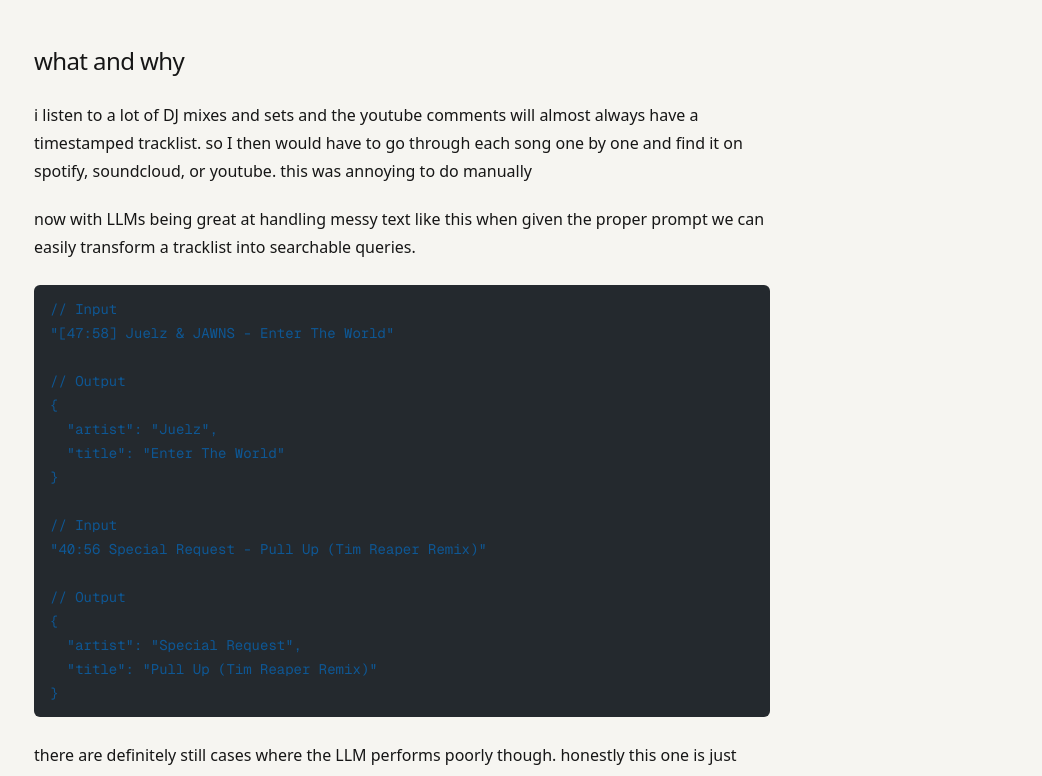
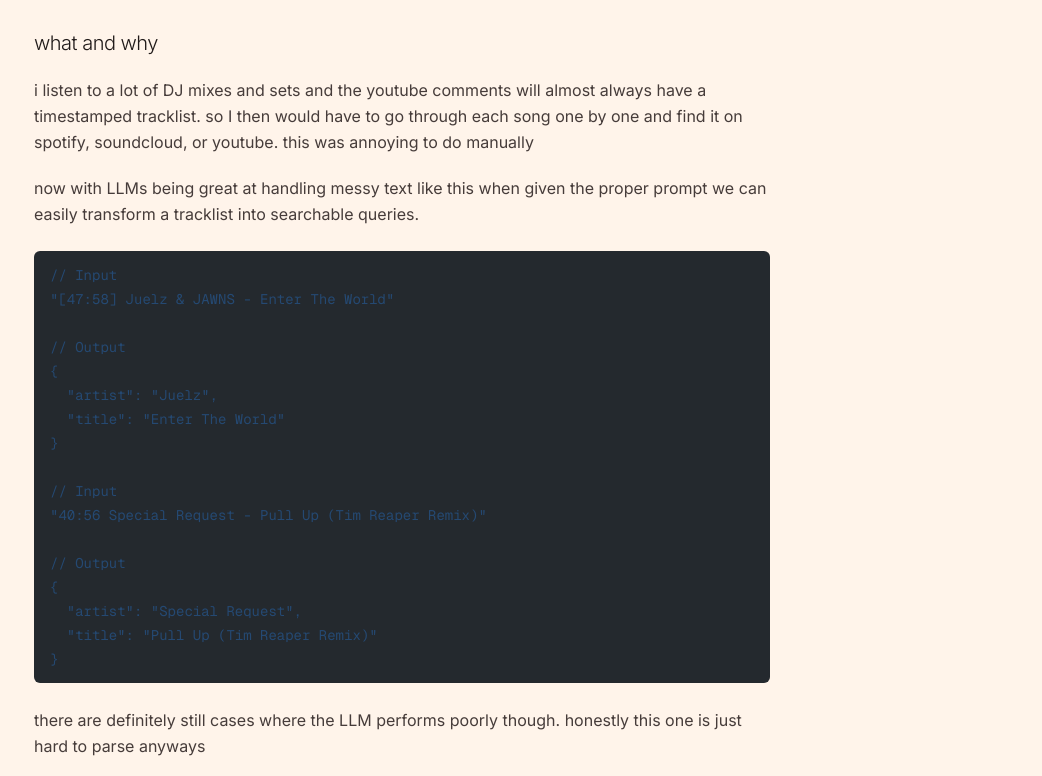
Before and after one commit to ParthMmm/web2026, an Astro site: page /projects/tracklister in a window 1280 px wide. Shown: the part 151-927 px from the top of the page, without its empty margins (238-1280 px from the left). Built offline with nearby package versions, Linux system fonts and the light colour scheme; Astro itself is replaced by a stand-in of ours; some packages are replaced by stand-ins of ours; code samples lack their colours; a web font is replaced by a local one.

Commit message:
Theme overhaul: Flexoki light + blue/green dark mode
- Replace achromatic grayscale with official Flexoki oklch palette (light)
- Add .dark {} CSS overrides with blue backgrounds + green text
- Switch fonts: Inter (light mode), Commit Mono (dark mode)
- Swap theme toggle icons: circuit (light), book (dark)
- Move theme toggle to fixed top-right corner
- Improve typography: Inter OpenType features, prose heading weights,
  code block colors, focus-visible rings, color-scheme, view transitions
- Remove broken dark: utility classes that resolved to wrong colors
- Use CSS custom properties in component styles instead of hardcoded oklch

Co-Authored-By: Claude Opus 4.6 <noreply@anthropic.com>

```diff
--- a/package.json
+++ b/package.json
@@ -16,8 +16,10 @@
     "@astrojs/sitemap": "^3.7.0",
     "@astrojs/vercel": "^9.0.4",
     "@biomejs/biome": "^2.4.4",
+    "@fontsource/commit-mono": "^5.2.5",
     "@fontsource/geist-mono": "^5.2.7",
     "@fontsource/geist-sans": "^5.2.5",
+    "@fontsource/inter": "^5.2.8",
     "@types/react": "^19.2.14",
     "@types/react-dom": "^19.2.3",
     "astro": "^5.17.3",
--- a/src/components/ContentWrapper.astro
+++ b/src/components/ContentWrapper.astro
@@ -2,22 +2,21 @@
 ---
 
 <section class="content-wrapper w-full prose max-w-none
-  prose-headings:font-extralight prose-headings:tracking-tight
-  prose-h1:text-900 dark:prose-h1:text-100
-  prose-h2:text-900 dark:prose-h2:text-100
-  prose-h3:text-900 dark:prose-h3:text-100
-  prose-p:text-900 dark:prose-p:text-paper
-  prose-strong:text-900 dark:prose-strong:text-paper
-  prose-ul:text-900 dark:prose-ul:text-paper
-  prose-li:text-900 dark:prose-li:text-paper
-  prose-li:marker:text-500
+  prose-headings:font-light prose-headings:tracking-tight prose-headings:text-wrap-balance
+  prose-h1:text-950 prose-h1:text-3xl
+  prose-h2:text-950 prose-h2:text-xl
+  prose-h3:text-950 prose-h3:text-lg
+  prose-p:text-800 prose-p:leading-relaxed
+  prose-strong:text-900
+  prose-ul:text-800
+  prose-li:text-800
+  prose-li:marker:text-400
   prose-a:text-accent dark:prose-a:text-accent-light
-  prose-a:no-underline
-  prose-code:text-accent-muted
-  prose-blockquote:text-500
-  prose-hr:border-900
-  prose-pre:bg-900
-  prose-pre:text-900 dark:prose-pre:text-paper">
+  prose-a:no-underline prose-a:underline-offset-2
+  prose-code:text-accent-muted prose-code:text-sm
+  prose-blockquote:text-600 prose-blockquote:border-300
+  prose-hr:border-200
+  prose-pre:bg-black prose-pre:text-paper">
     <slot/>
   </section>
 
--- a/src/components/ThemeIcon.astro
+++ b/src/components/ThemeIcon.astro
@@ -9,9 +9,15 @@
   title="Toggle between dark and light mode"
 >
   <span class="sr-only">Toggle theme</span>
-  <svg width="30px" xmlns="http://www.w3.org/2000/svg" viewBox="0 0 24 24" aria-hidden="true">
-    <path class="sun" fill-rule="evenodd" d="M12 17.5a5.5 5.5 0 1 0 0-11 5.5 5.5 0 0 0 0 11zm0 1.5a7 7 0 1 0 0-14 7 7 0 0 0 0 14zm12-7a.8.8 0 0 1-.8.8h-2.4a.8.8 0 0 1 0-1.6h2.4a.8.8 0 0 1 .8.8zM4 12a.8.8 0 0 1-.8.8H.8a.8.8 0 0 1 0-1.6h2.5a.8.8 0 0 1 .8.8zm16.5-8.5a.8.8 0 0 1 0 1l-1.8 1.8a.8.8 0 0 1-1-1l1.7-1.8a.8.8 0 0 1 1 0zM6.3 17.7a.8.8 0 0 1 0 1l-1.7 1.8a.8.8 0 1 1-1-1l1.7-1.8a.8.8 0 0 1 1 0zM12 0a.8.8 0 0 1 .8.8v2.5a.8.8 0 0 1-1.6 0V.8A.8.8 0 0 1 12 0zm0 20a.8.8 0 0 1 .8.8v2.4a.8.8 0 0 1-1.6 0v-2.4a.8.8 0 0 1 .8-.8zM3.5 3.5a.8.8 0 0 1 1 0l1.8 1.8a.8.8 0 1 1-1 1L3.5 4.6a.8.8 0 0 1 0-1zm14.2 14.2a.8.8 0 0 1 1 0l1.8 1.7a.8.8 0 0 1-1 1l-1.8-1.7a.8.8 0 0 1 0-1z"/>
-    <path class="moon" fill-rule="evenodd" d="M16.5 6A10.5 10.5 0 0 1 4.7 16.4 8.5 8.5 0 1 0 16.4 4.7l.1 1.3zm-1.7-2a9 9 0 0 1 .2 2 9 9 0 0 1-11 8.8 9.4 9.4 0 0 1-.8-.3c-.4 0-.8.3-.7.7a10 10 0 0 0 .3.8 10 10 0 0 0 9.2 6 10 10 0 0 0 4-19.2 9.7 9.7 0 0 0-.9-.3c-.3-.1-.7.3-.6.7a9 9 0 0 1 .3.8z"/>
+  <svg class="theme-icon" width="24" height="24" xmlns="http://www.w3.org/2000/svg" viewBox="0 0 256 256" aria-hidden="true">
+    <path class="dark-icon" d="M48,216a24,24,0,0,1,24-24H208V32H72A24,24,0,0,0,48,56Z" fill="none" stroke="currentColor" stroke-linecap="round" stroke-linejoin="round" stroke-width="16"/>
+    <polyline class="dark-icon" points="48 216 48 224 192 224" fill="none" stroke="currentColor" stroke-linecap="round" stroke-linejoin="round" stroke-width="16"/>
+    <circle class="light-icon" cx="168" cy="104" r="16" fill="none" stroke="currentColor" stroke-linecap="round" stroke-linejoin="round" stroke-width="16"/>
+    <circle class="light-icon" cx="88" cy="168" r="16" fill="none" stroke="currentColor" stroke-linecap="round" stroke-linejoin="round" stroke-width="16"/>
+    <polyline class="light-icon" points="152 216 152 160 88 96 88 40" fill="none" stroke="currentColor" stroke-linecap="round" stroke-linejoin="round" stroke-width="16"/>
+    <line class="light-icon" x1="88" y1="152" x2="88" y2="96" fill="none" stroke="currentColor" stroke-linecap="round" stroke-linejoin="round" stroke-width="16"/>
+    <rect class="light-icon" x="40" y="40" width="176" height="176" rx="8" fill="none" stroke="currentColor" stroke-linecap="round" stroke-linejoin="round" stroke-width="16"/>
+    <polyline class="light-icon" points="136 40 136 72 156.69 92.69" fill="none" stroke="currentColor" stroke-linecap="round" stroke-linejoin="round" stroke-width="16"/>
   </svg>
 </button>
 
@@ -42,17 +48,17 @@
 
   @media (hover: hover) and (pointer: fine) {
     #themeToggle:hover {
-      background: oklch(50% 0 0 / 0.08);
+      background: color-mix(in oklch, var(--color-500) 8%, transparent);
     }
     #themeToggle:active {
       transform: scale(0.92);
     }
   }
 
-  .sun { fill: oklch(20% 0 0); }
-  .moon { fill: transparent; }
-  :global(.dark) .sun { fill: transparent; }
-  :global(.dark) .moon { fill: oklch(88% 0 0); }
+  .theme-icon { color: var(--color-900); }
+  .dark-icon { display: none; }
+  :global(.dark) .light-icon { display: none; }
+  :global(.dark) .dark-icon { display: block; }
 </style>
 
 <script is:inline>
@@ -73,21 +79,36 @@
   }
 
   window.localStorage.setItem('theme', theme);
+  document.querySelector('meta[name="theme-color"]')?.setAttribute('content', theme === 'dark' ? '#1e3a8a' : '#FFFCF0');
 
-  const handleToggleClick = () => {
+  const toggleTheme = () => {
     const element = document.documentElement;
-    // Disable transitions during theme swap
-    element.classList.add('theme-transitioning');
     element.classList.toggle("dark");
     const isDark = element.classList.contains("dark");
     localStorage.setItem("theme", isDark ? "dark" : "light");
-    // Re-enable after paint
-    requestAnimationFrame(() => {
-      requestAnimationFrame(() => {
-        element.classList.remove('theme-transitioning');
-      });
+    document.querySelector('meta[name="theme-color"]')?.setAttribute('content', isDark ? '#1e3a8a' : '#FFFCF0');
+  };
+
+  const handleToggleClick = () => {
+    if (!document.startViewTransition) {
+      toggleTheme();
+      return;
+    }
+    const transition = document.startViewTransition(() => toggleTheme());
+    transition.ready.then(() => {
+      document.documentElement.animate(
+        [
+          { clipPath: 'inset(0 50% 0 50%)' },
+          { clipPath: 'inset(0 0 0 0)' },
+        ],
+        {
+          duration: 350,
+          easing: 'cubic-bezier(0.25, 0.46, 0.45, 0.94)',
+          pseudoElement: '::view-transition-new(root)',
+        }
+      );
     });
-  }
+  };
 
   document.getElementById("themeToggle")?.addEventListener("click", handleToggleClick);
 </script>
--- a/src/layouts/Layout.astro
+++ b/src/layouts/Layout.astro
@@ -1,4 +1,14 @@
 ---
+import "@fontsource/inter/300.css";
+import "@fontsource/inter/400.css";
+import "@fontsource/inter/500.css";
+import "@fontsource/inter/600.css";
+import "@fontsource/inter/700.css";
+import "@fontsource/inter/900.css";
+import "@fontsource/commit-mono/300.css";
+import "@fontsource/commit-mono/400.css";
+import "@fontsource/commit-mono/500.css";
+import "@fontsource/commit-mono/700.css";
 import "@fontsource/geist-mono";
 type Props = {
 	title: string;
@@ -8,6 +18,7 @@ type Props = {
 import "../styles/global.css";
 import { SEO } from "astro-seo";
 import Footer from "../components/Footer.astro";
+import ThemeIcon from "../components/ThemeIcon.astro";
 
 const { title, description, image } = Astro.props;
 const canonicalURL = new URL(Astro.url.pathname, Astro.site);
@@ -50,7 +61,7 @@ const ogImage = image || "/og.svg";
         meta: [
           { name: "viewport", content: "width=device-width,initial-scale=1" },
           { name: "generator", content: Astro.generator },
-          { name: "theme-color", content: "#1a1a1a" },
+          { name: "theme-color", content: "#FFFCF0" },
           { name: "apple-mobile-web-app-capable", content: "yes" },
           { name: "apple-mobile-web-app-status-bar-style", content: "default" },
         ],
@@ -63,15 +74,18 @@ const ogImage = image || "/og.svg";
       }}
     />
 
-    <link href="https://api.fontshare.com/v2/css?f[]=switzer@1&display=swap" rel="stylesheet">
 
     <!-- global metadata -->
     <meta charset="utf-8" />
 
-    <title>{title}</title>
   </head>
-  <body class="bg-paper antialiased dark:bg-black text-900 dark:text-200 font-sans">
+  <body class="bg-paper antialiased text-900 font-sans">
+    <a href="#main" class="sr-only focus:not-sr-only focus:fixed focus:top-4 focus:left-4 focus:z-50 focus:px-4 focus:py-2 focus:bg-paper focus:text-950 focus:rounded focus:ring-2 focus:ring-accent">Skip to content</a>
+    <div class="fixed top-4 right-4 z-50">
+      <ThemeIcon />
+    </div>
     <main
+    id="main"
     class="flex flex-col items-center justify-center w-full px-4 md:px-0 mt-8 md:max-w-3xl mx-auto"
     >
       <slot />
@@ -85,6 +99,9 @@ const ogImage = image || "/og.svg";
 
 <style is:global>
   html {
-    font-family: "Switzer", system-ui, sans-serif;
+    font-family: "Inter", system-ui, sans-serif;
+  }
+  html.dark {
+    font-family: "Commit Mono", monospace;
   }
 </style>
--- a/src/pages/index.astro
+++ b/src/pages/index.astro
@@ -102,16 +102,16 @@ const jsonLd = {
   <div class="container p-4 mx-auto">
     <section class="w-full">
       <header class="mt-20 mb-10">
-        <h1 class="font-black text-4xl md:text-5xl tracking-tighter text-900 dark:text-paper">Parth Mangrola</h1>
+        <h1 class="font-black text-4xl md:text-5xl tracking-tighter text-950">Parth Mangrola</h1>
       </header>
 
       <div class="mb-10">
-        <p class="font-normal text-base leading-relaxed text-600 dark:text-400">
+        <p class="font-normal text-base leading-relaxed text-600">
           Hey! I'm a fullstack engineer who builds products end to end, from React frontends to APIs, databases, and cloud infrastructure. I love making things that feel good to use. Right now I run
           <a
             href="https://pallas.so"
             class="text-accent dark:text-accent-light font-medium hover:underline underline-offset-2"
-            rel="noopener"
+            rel="noopener noreferrer"
           >
             Pallas
           </a>, where I've built healthcare platforms, SaaS products, and developer tools for clients. Looking for a fullstack or design engineering role where I can obsess over the details.
--- a/src/pages/projects/tracklister.astro
+++ b/src/pages/projects/tracklister.astro
@@ -43,9 +43,9 @@ const jsonLd = {
 
   <div class="container p-4 mx-auto">
     <ContentWrapper>
-      <article class="prose prose-neutral dark:prose-invert max-w-none">
+      <article class="max-w-none">
         <header class="mb-8">
-          <h1 class="flex items-center gap-2 align-middle decoration-[1px] underline decoration-blue-400 underline-offset-4">
+          <h1 class="flex items-center gap-2 align-middle decoration-[1px] underline decoration-accent underline-offset-4">
             <a
               href={projectUrl}
               rel="noopener noreferrer"
@@ -56,7 +56,7 @@ const jsonLd = {
               Tracklister
             </a>
           </h1>
-          <p class="text-lg text-neutral-600 dark:text-neutral-400 mt-2">
+          <p class="text-lg text-600 mt-2">
             {description}
           </p>
         </header>
--- a/src/styles/global.css
+++ b/src/styles/global.css
@@ -5,32 +5,84 @@
 @variant dark (&:where(.dark, .dark *));
 
 @theme {
-	--font-sans: "Switzer", system-ui, sans-serif;
+	--font-sans: "Inter", system-ui, sans-serif;
 	--font-mono: "Geist Mono", monospace;
-	--color-black: oklch(12% 0 0);
-	--color-paper: oklch(97% 0.005 90);
-	--color-950: oklch(15% 0 0);
-	--color-900: oklch(20% 0 0);
-	--color-850: oklch(25% 0 0);
-	--color-800: oklch(30% 0 0);
-	--color-700: oklch(40% 0 0);
-	--color-600: oklch(50% 0 0);
-	--color-500: oklch(60% 0 0);
-	--color-400: oklch(70% 0 0);
-	--color-300: oklch(77.5% 0 0);
-	--color-200: oklch(85% 0 0);
-	--color-150: oklch(88% 0 0);
-	--color-100: oklch(92% 0 0);
-	--color-50: oklch(97.5% 0 0);
-	--color-accent: oklch(55% 0.18 250);
-	--color-accent-light: oklch(65% 0.15 250);
-	--color-accent-muted: oklch(45% 0.12 250);
+
+	/* Flexoki base — light mode */
+	--color-black:   oklch(0.170 0.007 25.1);
+	--color-paper:   oklch(0.993 0.041 36.8);
+	--color-950:     oklch(0.224 0.009 31.3);
+	--color-900:     oklch(0.274 0.010 30.9);
+	--color-850:     oklch(0.322 0.013 33.7);
+	--color-800:     oklch(0.366 0.015 31.5);
+	--color-700:     oklch(0.455 0.017 34.3);
+	--color-600:     oklch(0.539 0.021 36.5);
+	--color-500:     oklch(0.619 0.025 34.5);
+	--color-400:     oklch(0.698 0.028 36.1);
+	--color-300:     oklch(0.775 0.032 37.2);
+	--color-200:     oklch(0.849 0.034 38.0);
+	--color-150:     oklch(0.884 0.036 37.0);
+	--color-100:     oklch(0.920 0.037 37.4);
+	--color-50:      oklch(0.957 0.038 37.0);
+
+	/* Flexoki accent — purple */
+	--color-accent:       oklch(0.456 0.086 252.7);
+	--color-accent-light: oklch(0.637 0.059 260.3);
+	--color-accent-muted: oklch(0.400 0.080 252.7);
+}
+
+.dark {
+	--font-sans: "Commit Mono", monospace;
+
+	/* Blue backgrounds — blue-4 as base */
+	--color-paper:  oklch(0.272 0.188 264.496);
+	--color-black:  oklch(0.346 0.239 264.496);
+	--color-50:     oklch(0.272 0.188 264.496);
+	--color-100:    oklch(0.198 0.137 264.496);
+	--color-150:    oklch(0.124 0.086 264.496);
+	--color-200:    oklch(0.05 0.034 264.496);
+	--color-300:    oklch(0.346 0.239 264.496);
+
+	/* Green text (high numbers = high contrast) */
+	--color-400:    oklch(0.887 0.261 125.389);
+	--color-500:    oklch(0.895 0.263 125.389);
+	--color-600:    oklch(0.903 0.266 125.389);
+	--color-700:    oklch(0.911 0.268 125.389);
+	--color-800:    oklch(0.919 0.27 125.389);
+	--color-850:    oklch(0.926 0.245 125.389);
+	--color-900:    oklch(0.934 0.21 125.389);
+	--color-950:    oklch(0.942 0.178 125.389);
+
+	/* Green accent */
+	--color-accent:       oklch(0.934 0.21 125.389);
+	--color-accent-light: oklch(0.95 0.148 125.389);
+	--color-accent-muted: oklch(0.903 0.266 125.389);
 }
 
 /* --- Base polish --- */
 
+html {
+	color-scheme: light;
+	-webkit-font-smoothing: antialiased;
+	-moz-osx-font-smoothing: grayscale;
+	font-feature-settings: "cv01", "cv02", "cv03", "cv04", "cv05";
+}
+html.dark {
+	color-scheme: dark;
+}
+
 h1, h2, h3, h4 {
 	text-wrap: balance;
+}
+
+p {
+	text-wrap: pretty;
+}
+
+/* Focus ring for interactive elements */
+:focus-visible {
+	outline: 2px solid var(--color-accent);
+	outline-offset: 2px;
 }
 
 /* Hairline borders on retina */
@@ -63,7 +115,16 @@ h1, h2, h3, h4 {
 	}
 }
 
-/* Disable transitions during theme swap to prevent flash */
-html.theme-transitioning * {
-	transition: none !important;
+/* Theme toggle: horizontal split via View Transition API */
+::view-transition-old(root),
+::view-transition-new(root) {
+	animation: none;
+	mix-blend-mode: normal;
 }
+
+@media (prefers-reduced-motion: reduce) {
+	::view-transition-old(root),
+	::view-transition-new(root) {
+		animation: none !important;
+	}
+}
```
Also changed, not shown: src/components/Footer.astro (+6 -14 lines), src/components/Project.astro (+4 -7 lines), src/components/Work.astro (+4 -7 lines), pnpm-lock.yaml.
